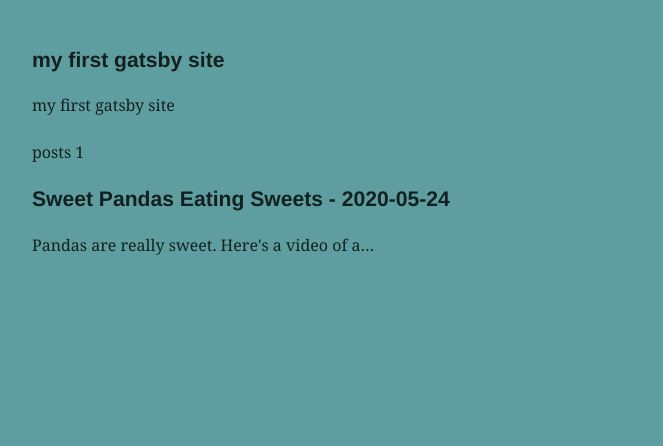
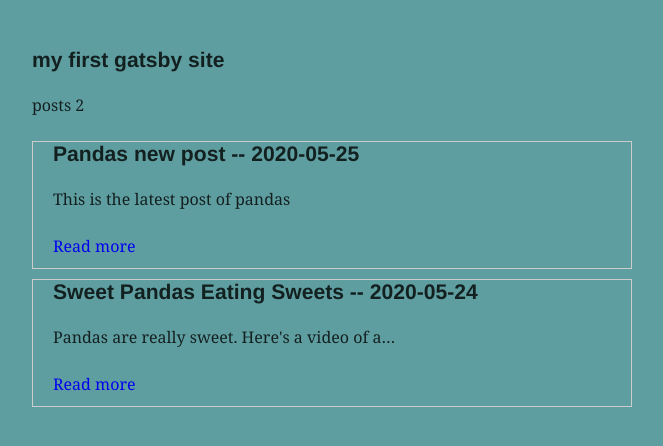
Before and after one commit to abhinav2188/Gatsby-intro, a Gatsby site: page / in a window 1280 px wide. Shown: the whole page, without its empty margins (308-971 px from the left). Built offline with nearby package versions, Linux system fonts and the light colour scheme; Gatsby itself is replaced by a stand-in of ours; some packages are replaced by stand-ins of ours.

Commit message:
a new post

```diff
--- a/src/pages/index.js
+++ b/src/pages/index.js
@@ -1,44 +1,41 @@
 import React from "react"
-import { graphql} from "gatsby"
+import { Link, graphql } from "gatsby"
 import Container from "../components/container"
 
-export default function Home({data}) {
+export default function Home({ data }) {
   return (
     <Container>
-      <p>
-      {data.site.siteMetadata.title}
-      </p>
       <p>posts {data.allMarkdownRemark.totalCount}</p>
-      {data.allMarkdownRemark.edges.map(({node},index) => (
-        <div key={index}>
-          <h3>{node.frontmatter.title} - {node.frontmatter.date}</h3>
+      {data.allMarkdownRemark.edges.map(({ node }) => (
+        <div key={node.id} style={{border:"1px solid #ccc", margin:"10px 0px", padding:"0px 20px 10px"}}>
+          <h3>
+            {node.frontmatter.title} -- {node.frontmatter.date}
+          </h3>
           <p>{node.excerpt}</p>
+          <Link to={node.fields.slug} style={{textDecoration:"none"}}>Read more</Link>
         </div>
-      ) )}
+      ))}
     </Container>
   )
 }
 
-export const query = graphql `
-  query{
-    allMarkdownRemark(sort: {fields: frontmatter___date, order: DESC}) {
+export const query = graphql`
+  query {
+    allMarkdownRemark(sort: { fields: frontmatter___date, order: DESC }) {
       edges {
         node {
           id
           excerpt(truncate: true, pruneLength: 50, format: PLAIN)
-          html
           frontmatter {
             title
             date
+          }
+          fields {
+            slug
           }
         }
       }
       totalCount
     }
-    site {
-      siteMetadata {
-        title
-      }
-    }
   }
 `
--- /dev/null
+++ b/src/pages/pandas-new-post.md
@@ -0,0 +1,6 @@
+---
+title: "Pandas new post"
+date: "2020-05-25"
+---
+
+This is the latest post of pandas
```
